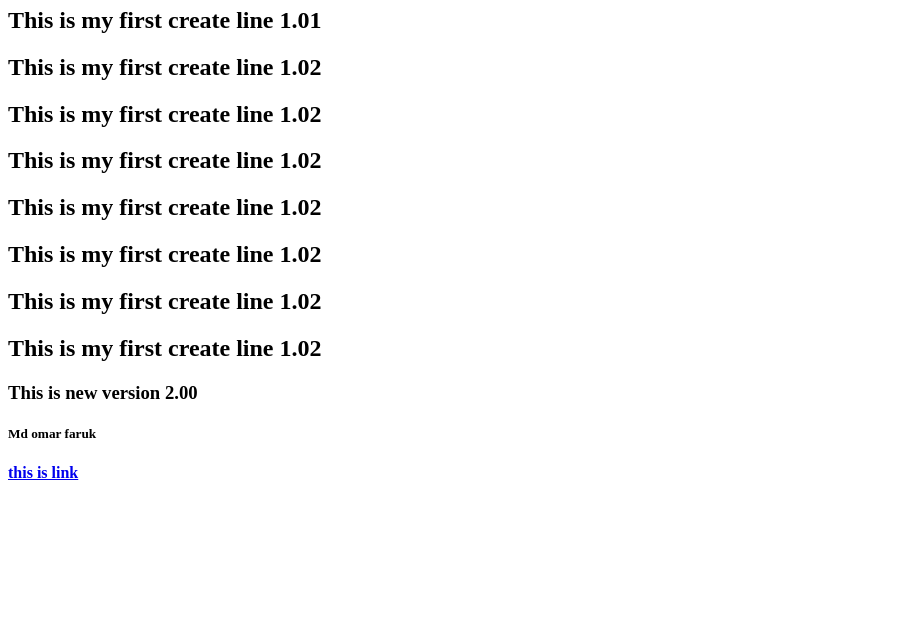
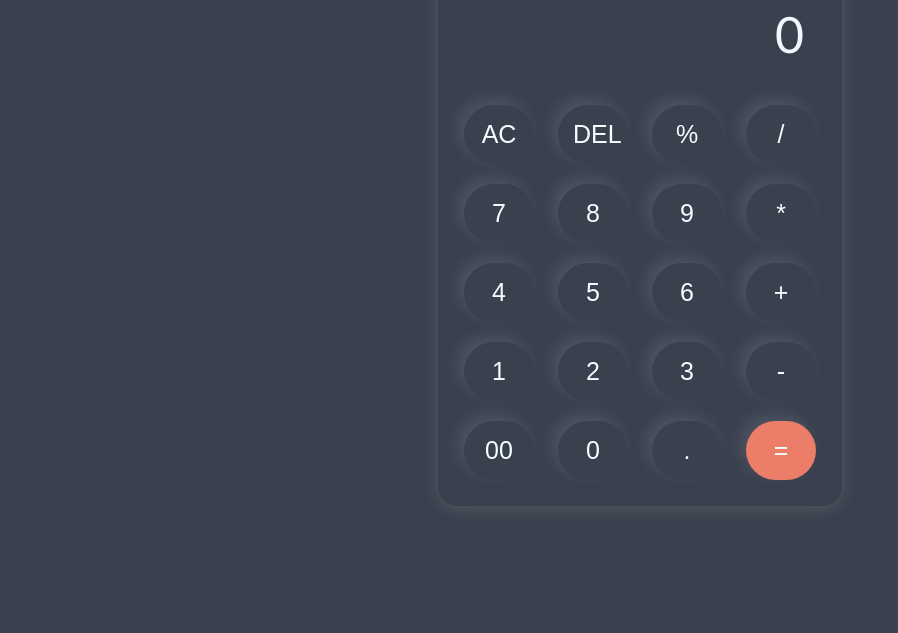
Before and after one commit to omar-faruk-98/omar-faruk-98, a plain HTML site: page index.html in a window 1280 px wide. Shown: the part 167-800 px from the top of the page, without its empty margins (0-898 px from the left). Drawn offline with Linux system fonts and the light colour scheme; a web font is replaced by a local one.

Commit message:
faruk.v002

```diff
--- a/index.html
+++ b/index.html
@@ -1,30 +1,47 @@
 <!DOCTYPE html>
 <html lang="en">
 <head>
-    <meta charset="UTF-8">
-    <meta name="viewport" content="width=device-width, initial-scale=1.0">
-    <title>Document</title>
+	<meta charset="UTF-8">
+	<meta name="viewport" content="width=device-width, initial-scale=1.0">
+	<link rel="stylesheet" href="style.css">
+	<title>Document</title>
 </head>
 <body>
-    <header>
-        <h2>This is a header </h2>
-    </header>
-    <section>
-        <h2>this the 2nd line version 2 </h2>
-    </section>
-    <h1> This is my first create line 1.00</h1>
-    <h2> This is my first create line 1.01</h2>
-    <h2> This is my first create line 1.02</h2>
-    <h2> This is my first create line 1.02</h2>
-    <h2> This is my first create line 1.02</h2>
-    <h2> This is my first create line 1.02</h2>
-    <h2> This is my first create line 1.02</h2>
-    <h2> This is my first create line 1.02</h2>
-    <h2> This is my first create line 1.02</h2>
-    <h3>This is new version 2.00</h3>
-    <h5>Md omar faruk</h5>
-    <a href="index.html">
-        <b>this is link</b>
-    </a>
+	<container class="container">
+			<div>
+				<input id="inputBox" type="text" placeholder="0">
+			</div>
+			<div>
+				<button>AC</button>
+				<button>DEL</button>
+				<button>%</button>
+				<button>/</button>
+			</div>
+			<div>
+				<button>7</button>
+				<button>8</button>
+				<button>9</button>
+				<button>*</button>
+			</div>
+			<div>
+				<button>4</button>
+				<button>5</button>
+				<button>6</button>
+				<button>+</button>
+			</div>
+			<div>
+				<button>1</button>
+				<button>2</button>
+				<button>3</button>
+				<button>-</button>
+			</div>
+			<div>
+				<button>00</button>
+				<button>0</button>
+				<button>.</button>
+				<button class="equalBtn">=</button>
+			</div>
+	</container>
+<script src="script.js"></script>
 </body>
 </html>
--- /dev/null
+++ b/script.js
@@ -0,0 +1,29 @@
+let input = document.getElementById('inputBox');
+let buttons = document.querySelectorAll('button');
+let string = "";
+let arr = Array.from(buttons);
+
+
+
+arr.forEach(button =>{
+    button.addEventListener('click',(e) =>{
+        if(e.target.innerHTML == '='){
+            string = eval(string);
+            input.value = string;
+        }
+        else if(e.target.innerHTML == 'AC'){
+            string = "";
+            input.value = string;
+
+        }
+        else if(e.target.innerHTML == 'DEL'){
+            string = string.substring(0,string.length-1);
+            input.value = string;
+        }
+
+        else{
+            string += e.target.innerHTML;
+            input.value = string;
+        }
+    } )
+})
--- /dev/null
+++ b/style.css
@@ -0,0 +1,59 @@
+@import url('https://fonts.googleapis.com/css2?family=Bona+Nova+SC:ital,wght@0,400;0,700;1,400&display=swap');
+
+*{
+    margin: 0px;
+    padding: 0px;
+    box-sizing: border-box;
+    font-family: ;
+}
+body{
+    width: 100%;
+    height: 100vh;
+    display: flex;
+    justify-content: center;
+    align-items: center;
+    background-color: #01091ac5;
+}
+.container{
+    border: 1px solid rgb(53, 59, 61, 0.2);
+    padding: 15px;
+    border-radius: 20px;
+    background: transparent;
+    box-shadow: 0px 3px 15px rgb(113,115,119,0.5);
+}
+input{
+    width: 340px;
+    border: none;
+    padding: 20px 0px;
+    margin: 10px;
+    background:transparent;
+    box-shadow: 0px 2px 4px rgbs(84,84,84,0.1);
+    cursor: pointer;
+    text-align: right;
+    font-size: 50px;
+    color: aliceblue;
+
+}
+input::placeholder{
+    color: aliceblue;
+    font-family: 'Gill Sans';
+
+}
+button{
+    border: none;
+    width: 70px;
+    padding: 15px;
+    margin: 10px;
+    font-size: 25px;
+    border-radius: 30px;
+    font-family: 'Gill Sans';
+    background: transparent;
+    color: azure;
+    font-family: Arial, Helvetica, sans-serif;
+    box-shadow: -6px -6px 15px rgba(255, 255, 255, 0.1);
+    cursor: pointer;
+
+}
+.equalBtn{
+    background-color: rgb(236, 125, 105);
+}
```
Also changed, not shown: main.html (added, +61 -0 lines), git-command.txt (added), 1 other file.
